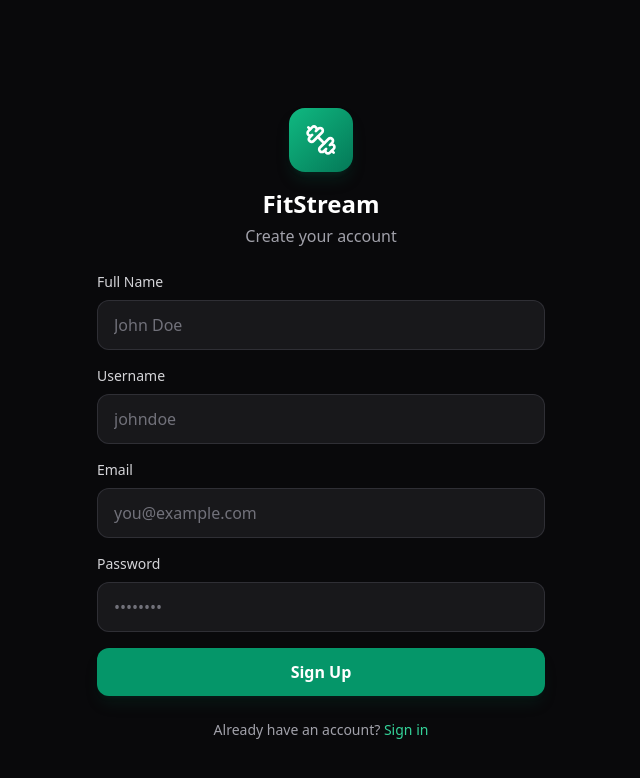
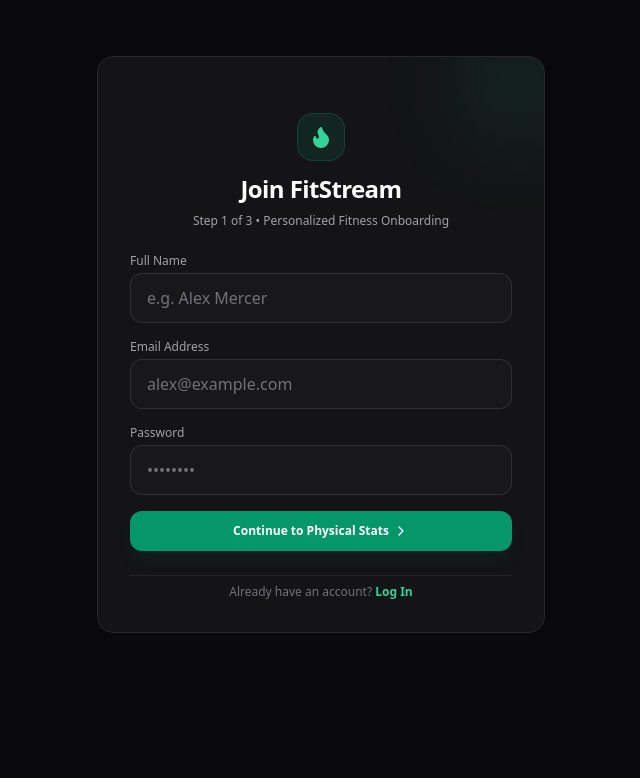
Before and after one commit to chandrakantdubey/fitstream, a React (Vite) app in the folder frontend/: page /register in a window 1280 px wide. Shown: the top 778 px of the page, without its empty margins (319-959 px from the left). Built offline with nearby package versions, Linux system fonts and the light colour scheme.

Commit message:
feat: add 3-step Signup Fitness Onboarding Wizard to capture user height, weight, target weight, age, gender and display actual user profile info

```diff
--- a/frontend/src/pages/Register.jsx
+++ b/frontend/src/pages/Register.jsx
@@ -1,135 +1,289 @@
 import { useState } from "react";
-import { useNavigate } from "react-router-dom";
+import { Link, useNavigate } from "react-router-dom";
 import useAuthStore from "../stores/authStore";
-import { registerUser } from "../utils/api";
-import { Dumbbell } from "lucide-react";
+import { Flame, Sparkles, User, Dumbbell, ChevronRight, Check } from "lucide-react";
+
+const API_BASE = "http://localhost:8000";
 
 export default function Register() {
-  const [email, setEmail] = useState("");
-  const [username, setUsername] = useState("");
-  const [password, setPassword] = useState("");
-  const [fullName, setFullName] = useState("");
-  const [loading, setLoading] = useState(false);
-  const [error, setError] = useState("");
-  const nav = useNavigate();
+  const navigate = useNavigate();
   const login = useAuthStore((state) => state.login);
 
-  const handleSubmit = async (e) => {
-    e.preventDefault();
-    setLoading(true);
+  const [step, setStep] = useState(1);
+  const [fullName, setFullName] = useState("");
+  const [email, setEmail] = useState("");
+  const [password, setPassword] = useState("");
+
+  // Step 2 Physical Metrics
+  const [heightCm, setHeightCm] = useState(175);
+  const [weightKg, setWeightKg] = useState(70);
+  const [targetWeightKg, setTargetWeightKg] = useState(68);
+  const [age, setAge] = useState(25);
+  const [gender, setGender] = useState("Male");
+
+  // Step 3 Fitness Goal
+  const [fitnessGoal, setFitnessGoal] = useState("Muscle Growth");
+  const [error, setError] = useState("");
+  const [submitting, setSubmitting] = useState(false);
+
+  const handleRegister = async (e) => {
+    if (e) e.preventDefault();
     setError("");
 
     try {
-      const data = await registerUser({
+      setSubmitting(true);
+      const payload = {
         email,
-        username,
         password,
         full_name: fullName,
+        username: email.split("@")[0],
+        height_cm: parseFloat(heightCm) || 175,
+        weight_kg: parseFloat(weightKg) || 70,
+        target_weight_kg: parseFloat(targetWeightKg) || 68,
+        age: parseInt(age) || 25,
+        gender,
+        fitness_goal: fitnessGoal
+      };
+
+      const res = await fetch(`${API_BASE}/auth/register`, {
+        method: "POST",
+        headers: { "Content-Type": "application/json" },
+        body: JSON.stringify(payload)
       });
+
+      const data = await res.json();
+      if (!res.ok) {
+        throw new Error(data.detail || "Registration failed");
+      }
+
+      // Automatically log user in
       login(data.access_token, data.user);
-      nav("/");
+      navigate("/");
     } catch (err) {
       setError(err.message);
     } finally {
-      setLoading(false);
+      setSubmitting(false);
     }
   };
 
   return (
-    <div className="min-h-screen flex items-center justify-center p-4 bg-zinc-950">
-      <div className="w-full max-w-md space-y-6">
-        {/* Logo */}
-        <div className="text-center">
-          <div className="w-16 h-16 bg-gradient-to-br from-brand-500 to-brand-700 rounded-2xl flex items-center justify-center mx-auto mb-4 shadow-lg shadow-brand-900/30">
-            <Dumbbell size={32} className="text-white" />
+    <div className="min-h-[80vh] flex items-center justify-center p-4">
+      <div className="surface p-8 max-w-md w-full border border-zinc-800 space-y-6 relative overflow-hidden">
+        {/* Background glow */}
+        <div className="absolute top-0 right-0 -mt-10 -mr-10 w-32 h-32 bg-emerald-500/10 rounded-full blur-2xl pointer-events-none"></div>
+
+        {/* Brand Header */}
+        <div className="text-center space-y-2">
+          <div className="inline-flex items-center justify-center w-12 h-12 rounded-2xl bg-emerald-500/10 border border-emerald-500/20 text-emerald-400 mb-1">
+            <Flame size={24} className="fill-emerald-400" />
           </div>
-          <h1 className="text-2xl font-bold text-white">FitStream</h1>
-          <p className="text-zinc-400 mt-1">Create your account</p>
+          <h1 className="text-2xl font-black text-white tracking-tight">Join FitStream</h1>
+          <p className="text-xs text-zinc-400">Step {step} of 3 • Personalized Fitness Onboarding</p>
         </div>
 
-        {/* Form */}
-        <form onSubmit={handleSubmit} className="space-y-4">
-          <div>
-            <label className="block text-sm font-medium text-zinc-300 mb-2">
-              Full Name
-            </label>
-            <input
-              type="text"
-              value={fullName}
-              onChange={(e) => setFullName(e.target.value)}
-              className="input-modern w-full"
-              placeholder="John Doe"
-            />
+        {error && (
+          <div className="p-3 bg-red-950/60 border border-red-800/40 rounded-xl text-xs text-red-300 text-center font-medium">
+            {error}
           </div>
+        )}
 
-          <div>
-            <label className="block text-sm font-medium text-zinc-300 mb-2">
-              Username
-            </label>
-            <input
-              type="text"
-              value={username}
-              onChange={(e) => setUsername(e.target.value)}
-              className="input-modern w-full"
-              placeholder="johndoe"
-              required
-            />
+        {/* Step 1: Credentials */}
+        {step === 1 && (
+          <div className="space-y-4">
+            <div>
+              <label className="text-xs text-zinc-400 block mb-1">Full Name</label>
+              <input
+                type="text"
+                required
+                placeholder="e.g. Alex Mercer"
+                value={fullName}
+                onChange={(e) => setFullName(e.target.value)}
+                className="input-modern w-full"
+              />
+            </div>
+            <div>
+              <label className="text-xs text-zinc-400 block mb-1">Email Address</label>
+              <input
+                type="email"
+                required
+                placeholder="alex@example.com"
+                value={email}
+                onChange={(e) => setEmail(e.target.value)}
+                className="input-modern w-full"
+              />
+            </div>
+            <div>
+              <label className="text-xs text-zinc-400 block mb-1">Password</label>
+              <input
+                type="password"
+                required
+                placeholder="••••••••"
+                value={password}
+                onChange={(e) => setPassword(e.target.value)}
+                className="input-modern w-full"
+              />
+            </div>
+
+            <button
+              onClick={() => {
+                if (!fullName || !email || !password) {
+                  setError("Please fill out all account fields.");
+                  return;
+                }
+                setError("");
+                setStep(2);
+              }}
+              className="btn-brand w-full py-3 text-xs font-extrabold flex items-center justify-center gap-1"
+            >
+              Continue to Physical Stats <ChevronRight size={16} />
+            </button>
           </div>
+        )}
 
-          <div>
-            <label className="block text-sm font-medium text-zinc-300 mb-2">
-              Email
-            </label>
-            <input
-              type="email"
-              value={email}
-              onChange={(e) => setEmail(e.target.value)}
-              className="input-modern w-full"
-              placeholder="you@example.com"
-              required
-            />
+        {/* Step 2: Physical Metrics */}
+        {step === 2 && (
+          <div className="space-y-4">
+            <div className="grid grid-cols-2 gap-3">
+              <div>
+                <label className="text-xs text-zinc-400 block mb-1">Height (cm)</label>
+                <input
+                  type="number"
+                  required
+                  placeholder="175"
+                  value={heightCm}
+                  onChange={(e) => setHeightCm(e.target.value)}
+                  className="input-modern w-full"
+                />
+              </div>
+              <div>
+                <label className="text-xs text-zinc-400 block mb-1">Age</label>
+                <input
+                  type="number"
+                  required
+                  placeholder="25"
+                  value={age}
+                  onChange={(e) => setAge(e.target.value)}
+                  className="input-modern w-full"
+                />
+              </div>
+            </div>
+
+            <div className="grid grid-cols-2 gap-3">
+              <div>
+                <label className="text-xs text-zinc-400 block mb-1">Current Weight (kg)</label>
+                <input
+                  type="number"
+                  step="0.1"
+                  required
+                  placeholder="70.0"
+                  value={weightKg}
+                  onChange={(e) => setWeightKg(e.target.value)}
+                  className="input-modern w-full"
+                />
+              </div>
+              <div>
+                <label className="text-xs text-zinc-400 block mb-1">Target Weight (kg)</label>
+                <input
+                  type="number"
+                  step="0.1"
+                  required
+                  placeholder="68.0"
+                  value={targetWeightKg}
+                  onChange={(e) => setTargetWeightKg(e.target.value)}
+                  className="input-modern w-full"
+                />
+              </div>
+            </div>
+
+            <div>
+              <label className="text-xs text-zinc-400 block mb-1">Gender</label>
+              <div className="grid grid-cols-2 gap-2">
+                {["Male", "Female"].map(g => (
+                  <button
+                    key={g}
+                    type="button"
+                    onClick={() => setGender(g)}
+                    className={`py-2.5 text-xs font-bold rounded-xl border transition-all ${
+                      gender === g
+                        ? "bg-emerald-950/80 border-emerald-500 text-white"
+                        : "bg-zinc-900 border-zinc-800 text-zinc-400"
+                    }`}
+                  >
+                    {g}
+                  </button>
+                ))}
+              </div>
+            </div>
+
+            <div className="flex gap-2 pt-2">
+              <button
+                type="button"
+                onClick={() => setStep(1)}
+                className="btn-ghost flex-1 py-3 text-xs"
+              >
+                Back
+              </button>
+              <button
+                type="button"
+                onClick={() => setStep(3)}
+                className="btn-brand flex-1 py-3 text-xs font-extrabold flex items-center justify-center gap-1"
+              >
+                Next Goal <ChevronRight size={16} />
+              </button>
+            </div>
           </div>
+        )}
 
-          <div>
-            <label className="block text-sm font-medium text-zinc-300 mb-2">
-              Password
-            </label>
-            <input
-              type="password"
-              value={password}
-              onChange={(e) => setPassword(e.target.value)}
-              className="input-modern w-full"
-              placeholder="••••••••"
-              required
-              minLength={6}
-            />
+        {/* Step 3: Goals & Submit */}
+        {step === 3 && (
+          <div className="space-y-4">
+            <label className="text-xs text-zinc-400 block font-semibold">Select Primary Fitness Goal</label>
+            {[
+              { id: "Muscle Growth", label: "Build Muscle & Strength", desc: "Hypertrophy focus with progressive overload" },
+              { id: "Weight Loss", label: "Lose Weight & Burn Fat", desc: "High density circuits & calorie burn" },
+              { id: "General Fitness", label: "Stay Fit & Healthy", desc: "Balanced full-body routines & cardio" }
+            ].map(g => (
+              <button
+                key={g.id}
+                type="button"
+                onClick={() => setFitnessGoal(g.id)}
+                className={`w-full p-3 rounded-2xl text-left border transition-all ${
+                  fitnessGoal === g.id
+                    ? "bg-emerald-950/80 border-emerald-500 text-white"
+                    : "bg-zinc-900 border-zinc-800 text-zinc-400 hover:border-zinc-700"
+                }`}
+              >
+                <div className="font-bold text-xs">{g.label}</div>
+                <div className="text-[10px] text-zinc-400">{g.desc}</div>
+              </button>
+            ))}
+
+            <div className="flex gap-2 pt-2">
+              <button
+                type="button"
+                onClick={() => setStep(2)}
+                className="btn-ghost flex-1 py-3 text-xs"
+              >
+                Back
+              </button>
+              <button
+                type="button"
+                disabled={submitting}
+                onClick={handleRegister}
+                className="btn-brand flex-1 py-3 text-xs font-extrabold flex items-center justify-center gap-1"
+              >
+                {submitting ? "Creating Account..." : "Finish Onboarding"} <Sparkles size={15} />
+              </button>
+            </div>
           </div>
+        )}
 
-          {error && (
-            <div className="p-3 bg-red-900/20 border border-red-900/30 rounded-xl text-red-400 text-sm">
-              {error}
-            </div>
-          )}
-
-          <button
-            type="submit"
-            disabled={loading}
-            className="btn-brand w-full py-3 flex items-center justify-center gap-2 disabled:opacity-50"
-          >
-            {loading ? "Creating account..." : "Sign Up"}
-          </button>
-        </form>
-
-        {/* Login Link */}
-        <p className="text-center text-zinc-400 text-sm">
+        <div className="text-center text-xs text-zinc-500 pt-2 border-t border-zinc-800/80">
           Already have an account?{" "}
-          <button
-            onClick={() => nav("/login")}
-            className="text-brand-400 hover:text-brand-300 font-medium"
-          >
-            Sign in
-          </button>
-        </p>
+          <Link to="/login" className="text-emerald-400 font-bold hover:underline">
+            Log In
+          </Link>
+        </div>
       </div>
     </div>
   );
```
Also changed, not shown: frontend/src/pages/MoreHub.jsx (+28 -5 lines), frontend/src/pages/Settings.jsx (+28 -7 lines), 1 other file (tests, documents, lock files or other folders).
